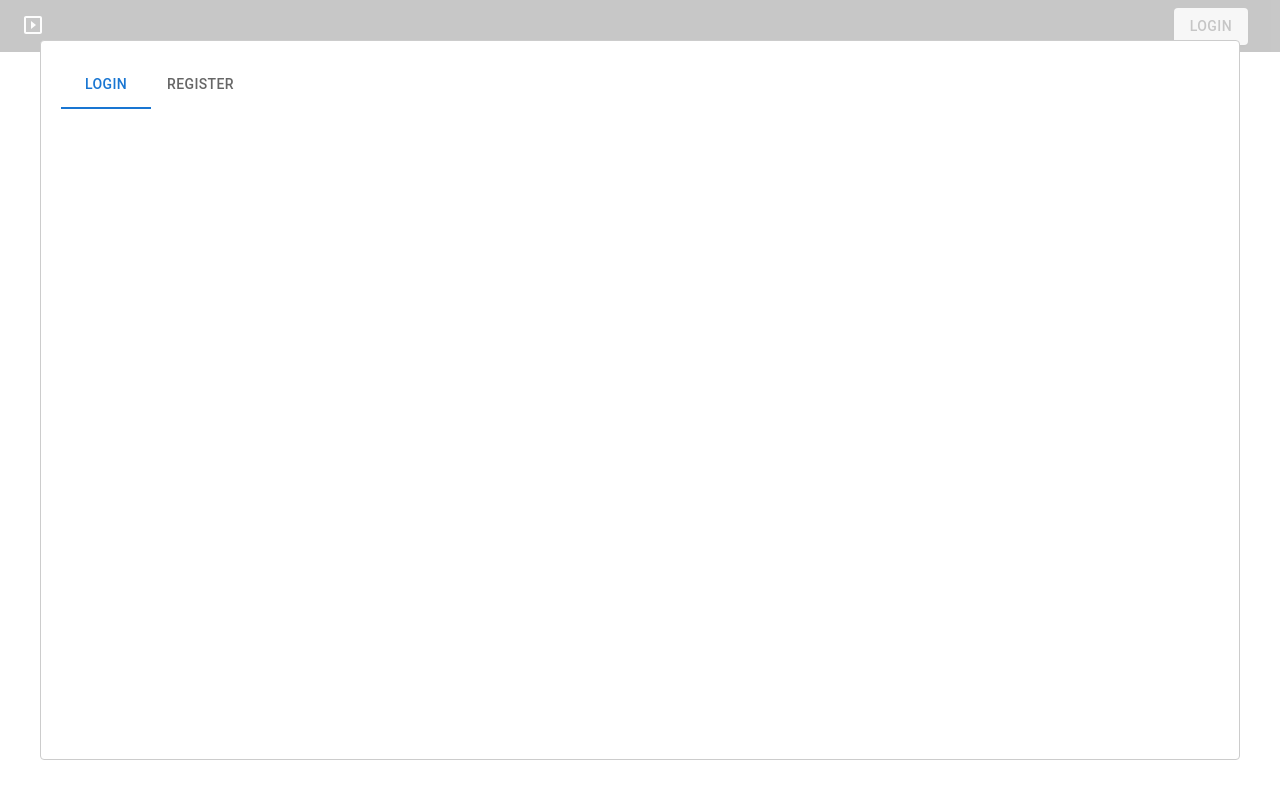
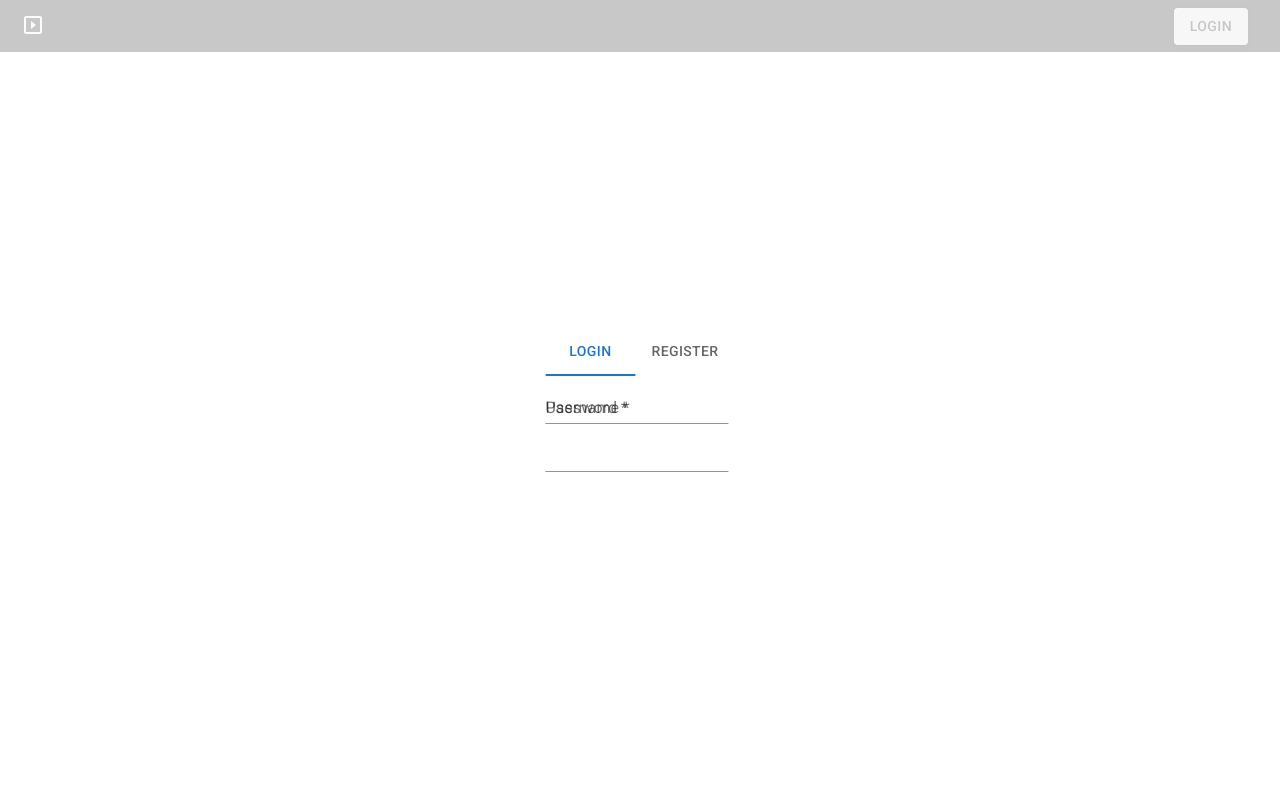
Before and after one commit to Chandrika1302/movie-app, a React app: page / in a window 1280 px wide. Both pictures are taken after a click on the button "LOGIN". Built offline with nearby package versions, Linux system fonts and the light colour scheme.

Commit message:
Added username and password inside Login form

```diff
--- a/package.json
+++ b/package.json
@@ -15,6 +15,7 @@
     "react-dom": "^18.2.0",
     "react-modal": "^3.15.1",
     "react-scripts": "5.0.1",
+    "typeface-roboto": "^1.1.13",
     "web-vitals": "^2.1.4"
   },
   "scripts": {
--- a/src/common/header/Header.css
+++ b/src/common/header/Header.css
@@ -11,3 +11,14 @@
     color: whitesmoke;
     padding: 5px;
 }
+.login-modal{
+    position: absolute;
+    top: 50%;
+    left: 50%;
+    right:auto;
+    bottom: auto;
+    margin-right: -50%;
+    transform: translate(-50%, -50%);
+
+
+}
--- a/src/common/header/Header.js
+++ b/src/common/header/Header.js
@@ -1,10 +1,23 @@
 import {Component} from 'react';
-import { Button } from '@material-ui/core';
+import Button from '@material-ui/core/Button';
 import SlideshowIcon from '@mui/icons-material/Slideshow';
 import Tabs from '@mui/material/Tabs';
 import Tab from '@mui/material/Tab';
 import Modal from 'react-modal';
+import Typography from '@material-ui/core/Typography';
+import FormControl from '@material-ui/core/FormControl';
+import InputLabel from '@material-ui/core/InputLabel';
+import Input from '@material-ui/core/Input';
 import './Header.css'
+
+const TabContainer = function(props){
+    return(
+        <Typography Component='div' style={{padding:0}}>
+            {props.children}
+        </Typography>
+
+    )
+}
 class Header extends Component{
     constructor(){
         super();
@@ -30,11 +43,21 @@ class Header extends Component{
             <SlideshowIcon className='header-icon'></SlideshowIcon>
             <Button variant='contained' color='default' className='login-button' onClick={this.openModalHandler}>Login</Button>
             </header>
-            <Modal ariaHideApp={false} isOpen={this.state.modalIsOpen} onRequestClose={this.closeModalHandler}>
+            <Modal ariaHideApp={false} isOpen={this.state.modalIsOpen} onRequestClose={this.closeModalHandler} className='login-modal'>
                 <Tabs value={this.state.value} onChange={this.tabChangeHandler}>
                     <Tab label='Login'/>
                     <Tab label='Register'/>
                 </Tabs>
+                <TabContainer>
+                    <FormControl required>
+                        <InputLabel htmlFor='username'>Username
+                        </InputLabel>
+                        <Input id='username' type='text'></Input>
+                        <InputLabel htmlFor='password'>Password
+                        </InputLabel>
+                        <Input id='password' type='text'></Input>
+                        </FormControl>
+                </TabContainer>
             </Modal>
             </div>
         )
--- a/src/index.js
+++ b/src/index.js
@@ -1,6 +1,7 @@
 import React from 'react';
 import ReactDOM from 'react-dom/client';
 import './index.css';
+import 'typeface-roboto';
 import Home from './screens/home/Home';
 import reportWebVitals from './reportWebVitals';
 
```
Also changed, not shown: 1 other file.
